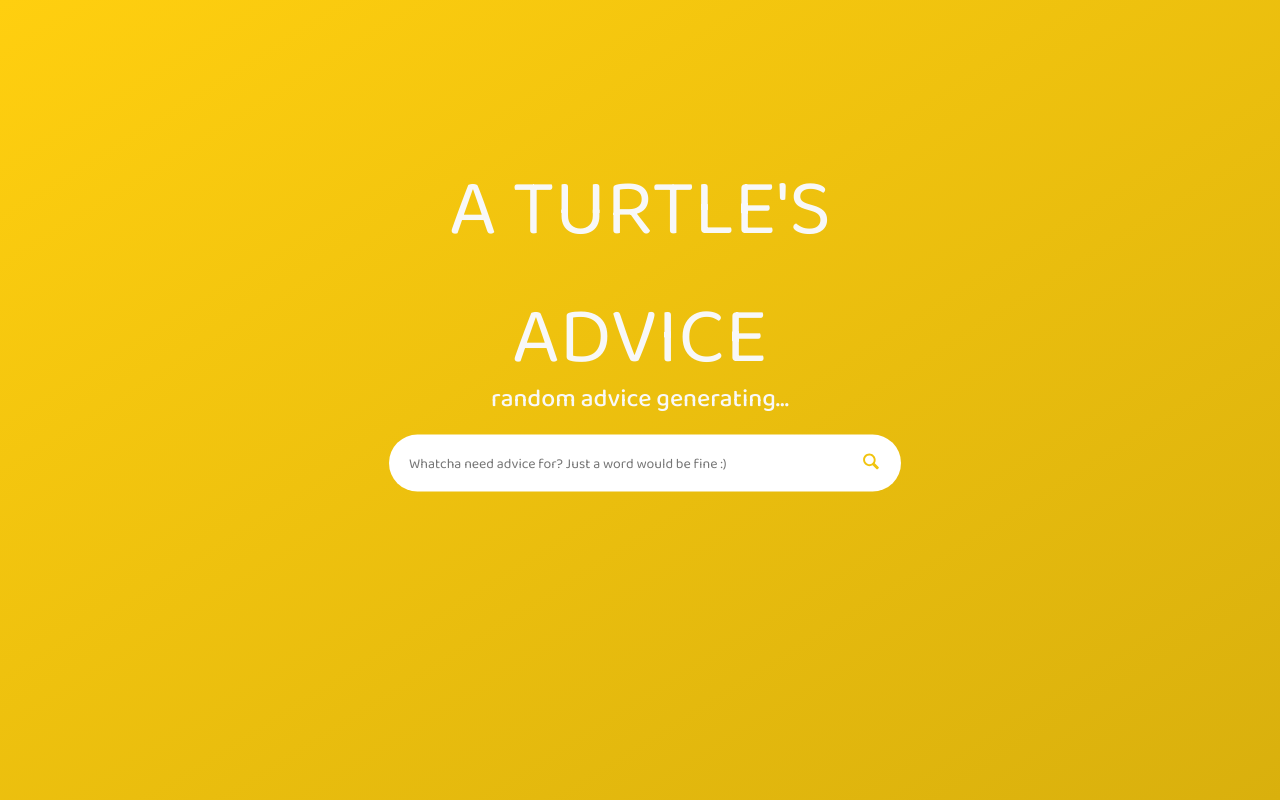
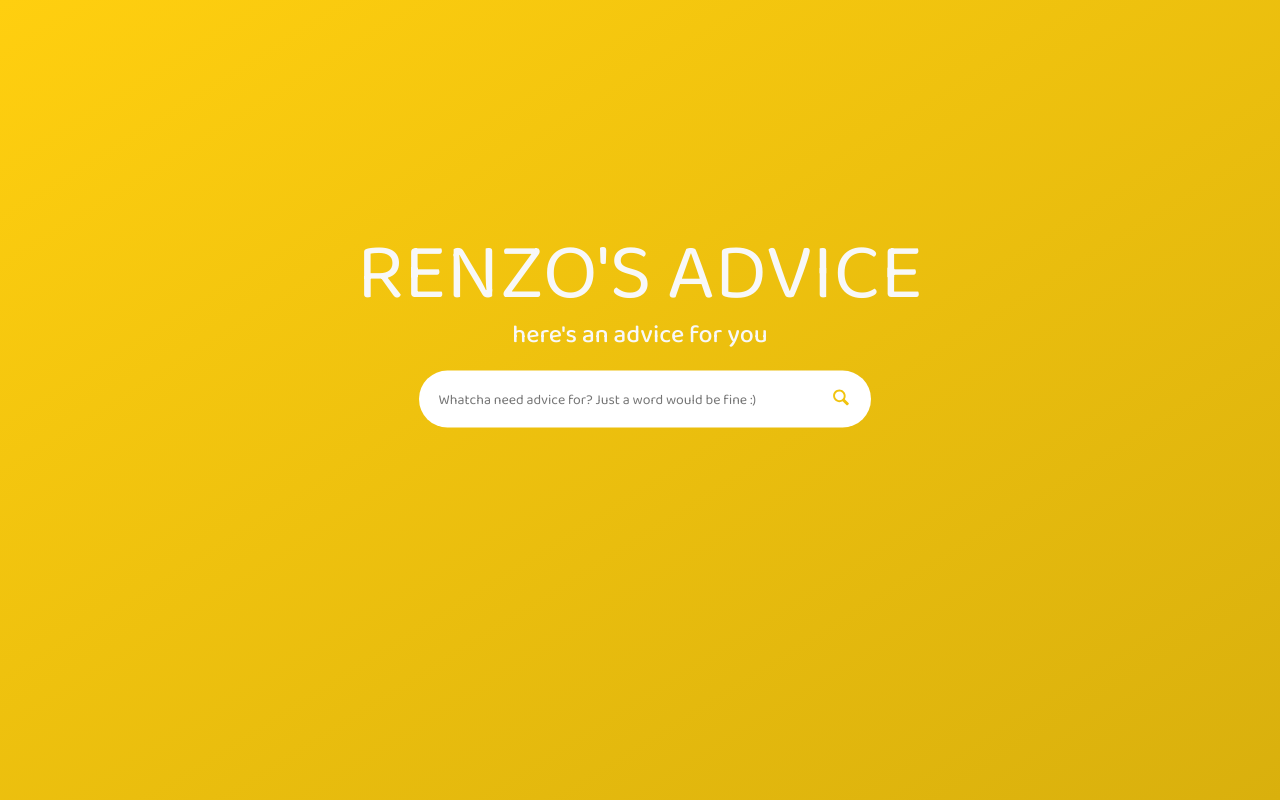
Before and after one commit to EjMat8/TurtleAdvice, a website built with Parcel: page index.html in a window 1280 px wide. Built offline with nearby package versions, Linux system fonts and the light colour scheme; no server answers.

Commit message:
change title

```diff
--- a/index.html
+++ b/index.html
@@ -18,8 +18,8 @@
     <div class="container">
       <header class="header">
         <div class="header__box">
-          <h1 class="header__title">A Turtle's Advice</h1>
-          <p class="header__caption">random advice generating...</p>
+          <h1 class="header__title">Renzo's Advice</h1>
+          <p class="header__caption">here's an advice for you</p>
 
           <form action="#" class="form">
             <input
```
